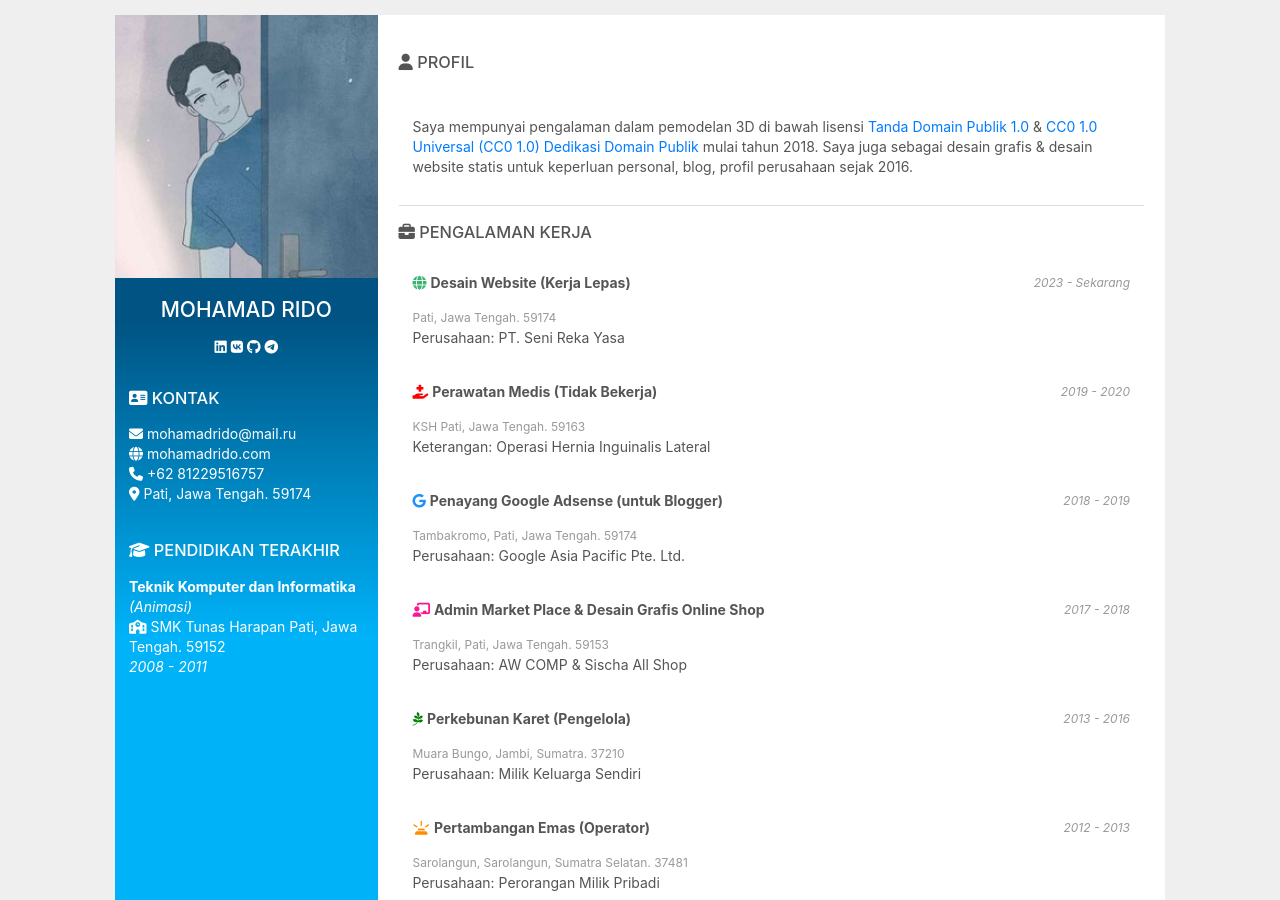
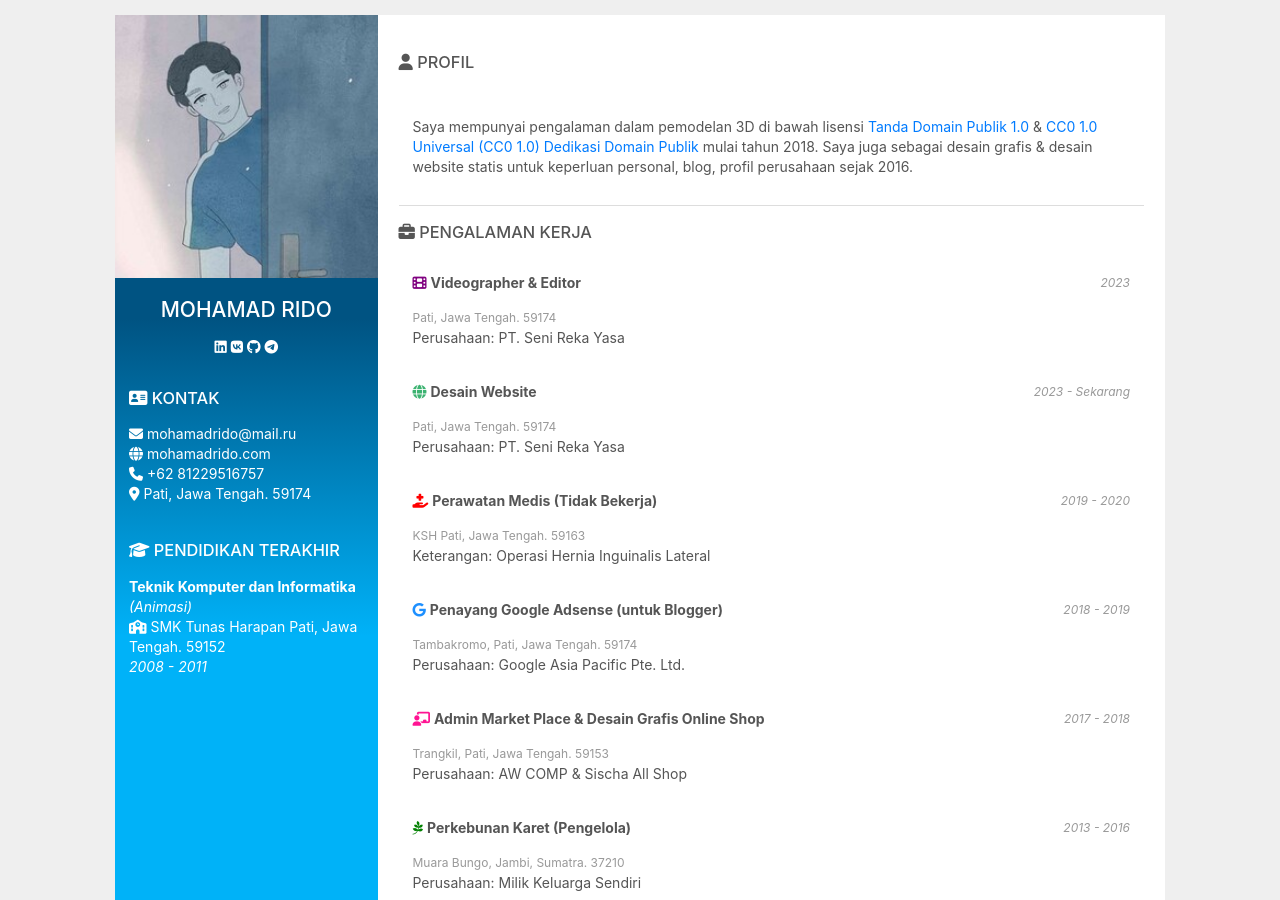
Before and after one commit to j5sacolasembalagens-pixel/xkhujztrbowverbtqv9mmmgnutuqjjakzdfafbwww, a Jekyll site: the page built from id.html, in a window 1280 px wide and 900 px high. Built offline with Jekyll 4.4.1, drawn with Linux system fonts in a browser that asks for light colours; nearby versions of some CDN libraries.

Commit message:
Update id.html

```diff
--- a/id.html
+++ b/id.html
@@ -43,8 +43,14 @@
 
     <h3><i class="fa-solid fa-briefcase"></i> PENGALAMAN KERJA</h3>
     <div class="container" style="padding: 1em; border-bottom: 1px solid #ddd;">
-
-    <i class="fa fa-globe" style="color:mediumseagreen;"></i> <b>Desain Website (Kerja Lepas)</b>
+    <i class="fa fa-film" style="color:purple;"></i> <b>Videographer & Editor</b>
+    <div class="container-right">
+    <i>2023</i>
+    </div>
+    <p><span class="span">Pati, Jawa Tengah. 59174</span><br/>
+    Perusahaan: PT. Seni Reka Yasa</p>
+    <br/>
+    <i class="fa fa-globe" style="color:mediumseagreen;"></i> <b>Desain Website</b>
     <div class="container-right">
     <i>2023 - Sekarang</i>
     </div>
```
